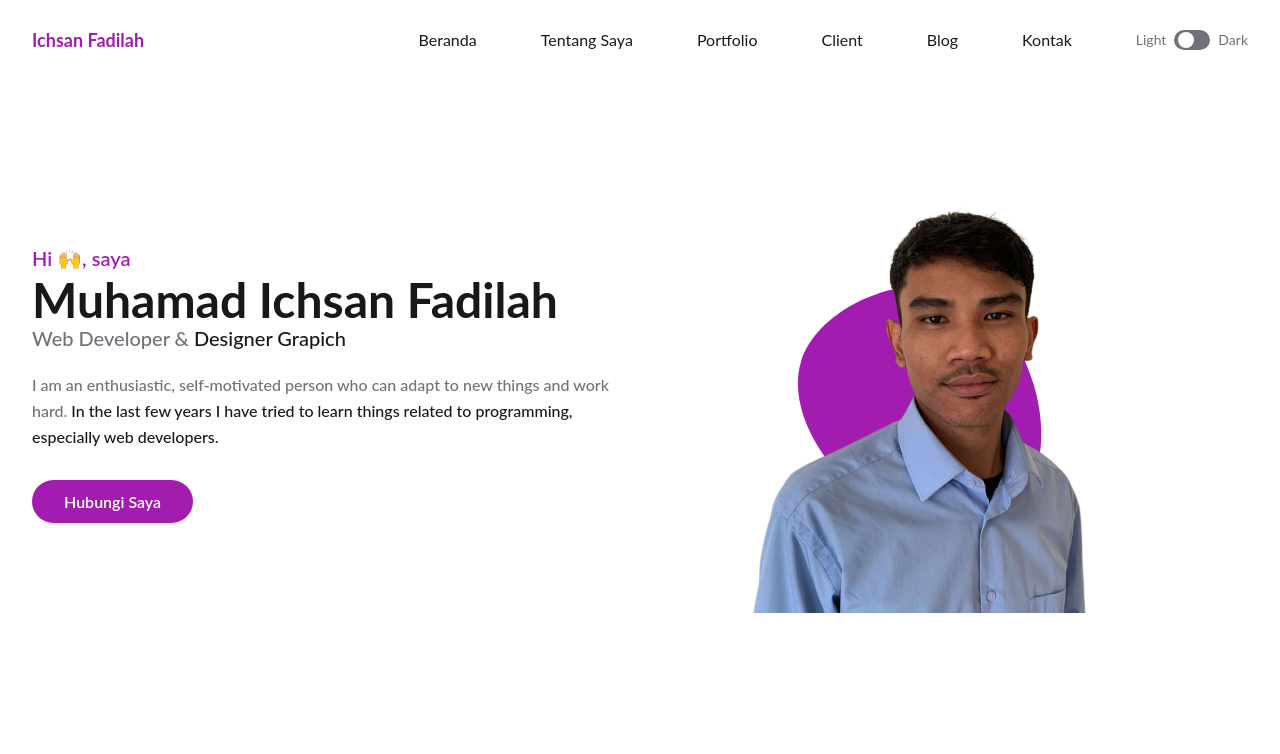
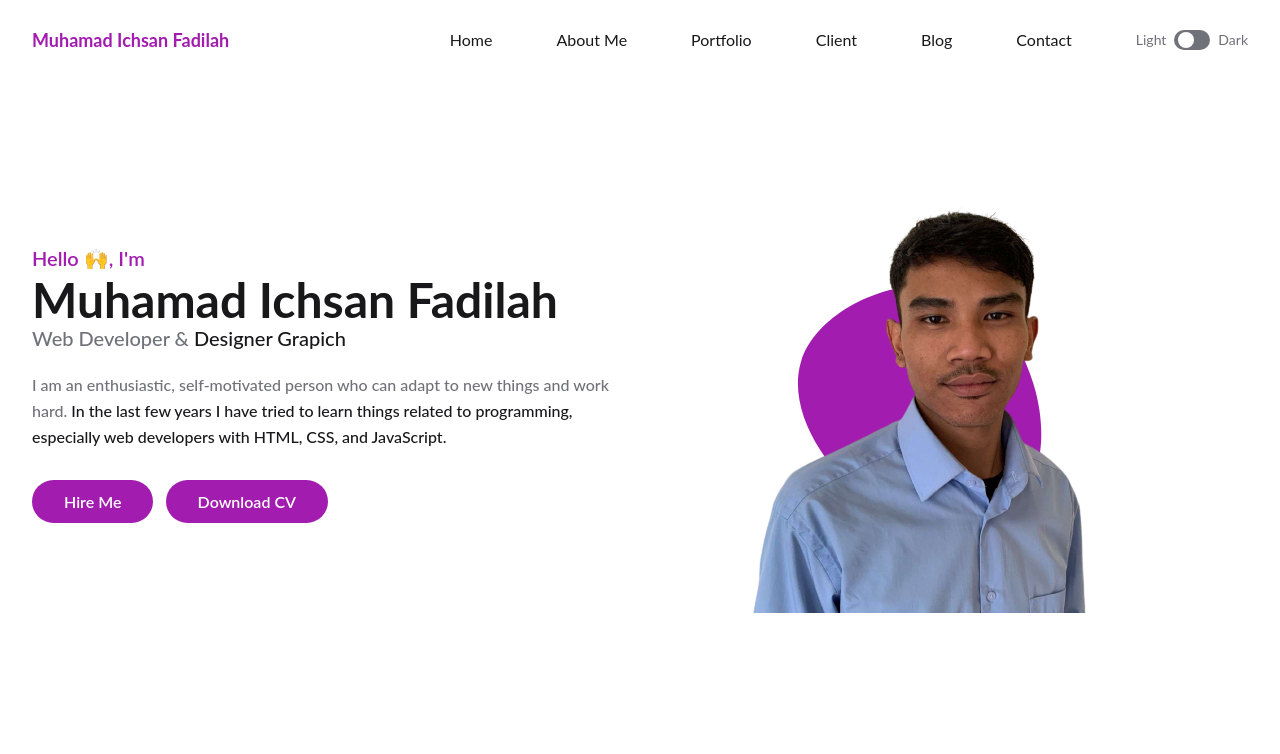
Before and after one commit to IchsanFadilah/ichsanfadilah.github.io, a website: page index.html in a window 1280 px wide. Shown: the top 754 px of the page. Drawn offline with Linux system fonts and the light colour scheme.

Commit message:
second commit

```diff
--- a/index.html
+++ b/index.html
@@ -20,7 +20,7 @@
     <div class="container">
       <div class="flex items-center justify-between relative">
         <div class="px-4">
-          <a href="home" class="font-bold text-lg text-primary block py-6">Ichsan Fadilah</a>
+          <a href="home" class="font-bold text-lg text-primary block py-6">Muhamad Ichsan Fadilah</a>
         </div>
         <div class="flex items-center px-4">
           <button id="hamburger" name="hamburger" type="button" class="block absolute right-4 lg:hidden">
@@ -34,12 +34,11 @@
             <ul class="block lg:flex">
               <li class="group">
                 <a href="#home"
-                  class="text-base text-dark py-2 mx-8 flex group-hover:text-primary dark:text-white">Beranda</a>
+                  class="text-base text-dark py-2 mx-8 flex group-hover:text-primary dark:text-white">Home</a>
               </li>
               <li class="group">
                 <a href="#about"
-                  class="text-base text-dark py-2 mx-8 flex group-hover:text-primary dark:text-white">Tentang
-                  Saya</a>
+                  class="text-base text-dark py-2 mx-8 flex group-hover:text-primary dark:text-white">About Me</a>
               </li>
               <li class="group">
                 <a href="#portfolio"
@@ -55,7 +54,7 @@
               </li>
               <li class="group">
                 <a href="#contact"
-                  class="text-base text-dark py-2 mx-8 flex group-hover:text-primary dark:text-white">Kontak</a>
+                  class="text-base text-dark py-2 mx-8 flex group-hover:text-primary dark:text-white">Contact</a>
               </li>
               <li class="mt-3 flex items-center pl-8 lg:mt-0">
                 <div class="flex">
@@ -83,7 +82,7 @@
     <div class="container">
       <div class="flex flex-wrap">
         <div class="w-full self-center px-4 lg:w-1/2">
-          <h1 class="text-base font-semibold text-primary md:text-xl">Hi 🙌, saya <span
+          <h1 class="text-base font-semibold text-primary md:text-xl">Hello 🙌, I'm <span
               class="block font-bold text-dark text-3xl mt-1 lg:text-5xl dark:text-white">Muhamad Ichsan
               Fadilah</span></h1>
           <h2 class="font-medium text-secondary mb-5 lg:text-xl">Web Developer & <span
@@ -91,11 +90,14 @@
           <p class="font-medium text-secondary mb-10 leading-relaxed">I am an enthusiastic, self-motivated
             person who can adapt to new things and work hard.<span class="text-dark dark:text-white"> In the
               last few years I have tried to learn things related to programming, especially web
-              developers.</span></p>
+              developers with HTML, CSS, and JavaScript.</span></p>
 
           <a href="#"
-            class="text-base font-semibold text-white bg-primary py-3 px-8 rounded-full hover:shadow-lg hover:opacity-70 transition duration-300 ease-in-out">Hubungi
-            Saya</a>
+            class="text-base font-semibold text-white bg-primary py-3 px-8 rounded-full hover:shadow-lg hover:opacity-70 transition duration-300 ease-in-out mr-2">Hire
+            Me</a>
+          <a href="#"
+            class="text-base font-semibold text-white bg-primary py-3 px-8 rounded-full hover:shadow-lg hover:opacity-70 transition duration-300 ease-in-out">Download
+            CV</a>
         </div>
         <div class="w-full self-end px-4 lg:w-1/2">
           <div class="relative mt-10 lg:mt-9 lg:right-0">
--- a/tailwind.config.js
+++ b/tailwind.config.js
@@ -9,7 +9,7 @@ module.exports = {
     },
     extend: {
       colors: {
-        primary: '#a21caf',
+        primary: '#d946ef',
         secondary:'#71717a',
         dark: '#18181b',
       },
```
